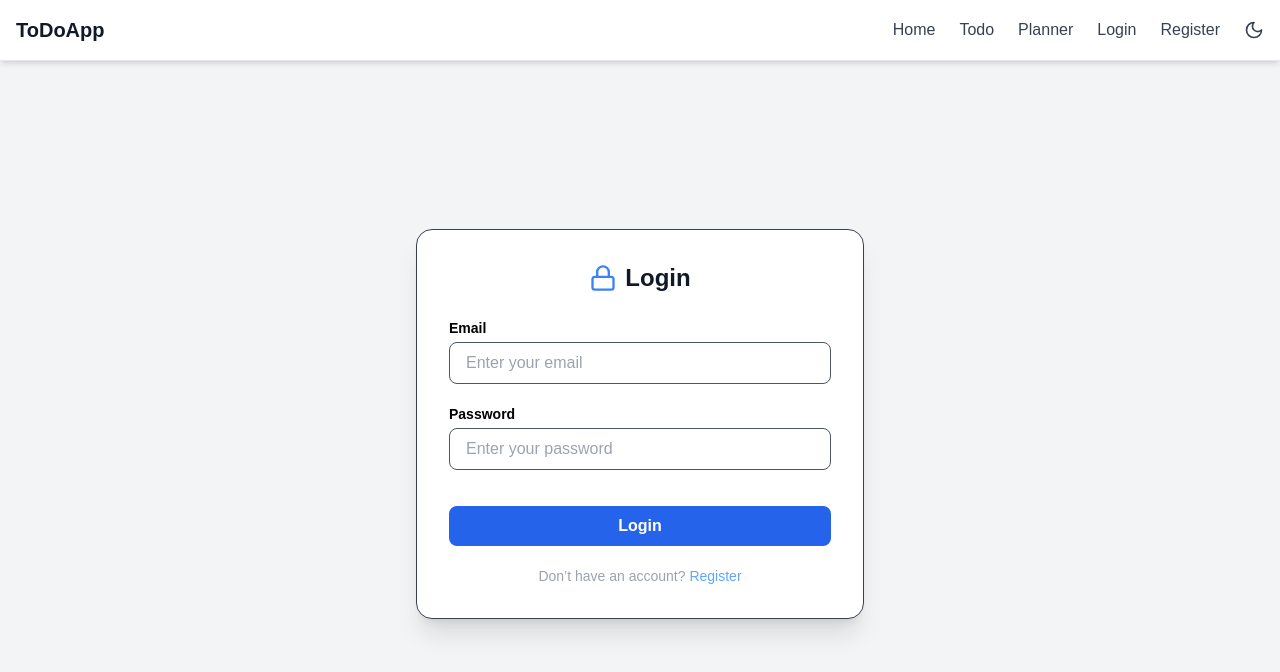
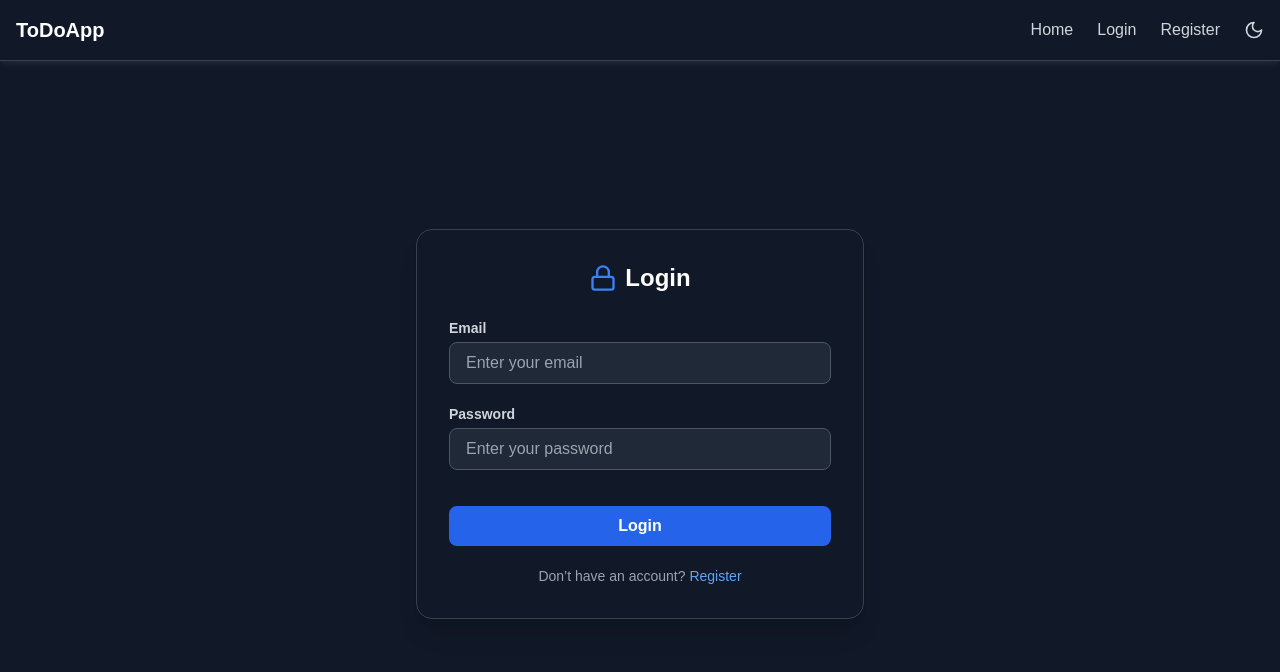
Before and after one commit to Ali-Ashraf-Abir/To-do-App, a Next.js app: page /login in a window 1280 px wide. Shown: the top 672 px of the page. Built offline with nearby package versions, Linux system fonts and the light colour scheme.

Commit message:
authentications are done with proper frontend middlewares,and fixed theme issue

```diff
--- a/package.json
+++ b/package.json
@@ -11,6 +11,7 @@
   "dependencies": {
     "@hello-pangea/dnd": "^18.0.1",
     "dayjs": "^1.11.13",
+    "jwt-decode": "^4.0.0",
     "lucide-react": "^0.511.0",
     "next": "14.2.29",
     "react": "^18",
--- a/src/app/(auth)/login/page.tsx
+++ b/src/app/(auth)/login/page.tsx
@@ -1,5 +1,5 @@
 import AuthForm from "@/components/AuthForm";
-import ThemeToggle from "@/components/ThemeToggle";
+
 
 export default function LoginPage() {
   return (
--- a/src/app/layout.tsx
+++ b/src/app/layout.tsx
@@ -2,8 +2,8 @@ import type { Metadata } from "next";
 import localFont from "next/font/local";
 import "./globals.css";
 import { ThemeProvider } from "@/context/ThemeContext";
-import ThemeToggle from "@/components/ThemeToggle";
 import Navbar from "@/components/shared/Navbar";
+import { AuthProvider } from "@/context/AuthContext";
 
 const geistSans = localFont({
   src: "./fonts/GeistVF.woff",
@@ -24,13 +24,31 @@ export const metadata: Metadata = {
 export default function RootLayout({ children }: { children: React.ReactNode }) {
   return (
     <html lang="en">
+      <head>
+        <script
+          dangerouslySetInnerHTML={{
+            __html: `
+              (function() {
+                try {
+                  const theme = localStorage.getItem('theme');
+                  if (theme === 'dark') {
+                    document.documentElement.classList.add('dark');
+                  } else {
+                    document.documentElement.classList.remove('dark');
+                  }
+                } catch (e) {}
+              })();
+            `,
+          }}
+        />
+      </head>
       <body className={`${geistSans.variable} ${geistMono.variable} transition-colors duration-300`}>
-
-        <ThemeProvider>
-          <Navbar />
-          {children}
-          {/* <ThemeToggle></ThemeToggle> */}
-        </ThemeProvider>
+        <AuthProvider>
+          <ThemeProvider>
+            <Navbar />
+            {children}
+          </ThemeProvider>
+        </AuthProvider>
       </body>
     </html>
   );
--- a/src/components/AuthForm.tsx
+++ b/src/components/AuthForm.tsx
@@ -6,6 +6,7 @@ import Link from "next/link";
 import { Lock, User } from "lucide-react"; // ✅ Lucide icons
 import apiRequest from '../utilities/apiCalls'
 import { useRouter } from "next/navigation";
+import { useAuth } from "@/context/AuthContext";
 interface AuthFormProps {
   type: "login" | "register";
 }
@@ -13,6 +14,7 @@ interface AuthFormProps {
 const AuthForm: React.FC<AuthFormProps> = ({ type }) => {
   const [form, setForm] = useState({ email: "", password: "" });
   const router = useRouter();
+  const { token, setToken } = useAuth();
   const handleChange = (e: React.ChangeEvent<HTMLInputElement>) => {
     setForm({ ...form, [e.target.name]: e.target.value });
   };
@@ -27,6 +29,7 @@ const AuthForm: React.FC<AuthFormProps> = ({ type }) => {
       if (data.token) {
         alert(`${type == 'login' ? 'login successful' : 'Registered Succesfully'}`)
         document.cookie = `token=${data.token}; path=/; max-age=86400; secure; samesite=strict`;
+        setToken(data.token);
         router.push('/todo');
 
       } else {
--- a/src/components/PlannerBoard.tsx
+++ b/src/components/PlannerBoard.tsx
@@ -130,7 +130,7 @@ export default function PlannerBoard() {
   console.log("Active column:", activeColumn);
 
   return (
-    <div className="min-h-screen p-4 bg-gray-50 dark:bg-gray-900 text-gray-900 dark:text-gray-100">
+    <div className="min-h-screen p-6 bg-gray-50 dark:bg-gray-900 text-gray-900 dark:text-gray-100">
       <h1 className="text-3xl font-bold mb-6 text-center">Planner Board</h1>
 
       <DragDropContext onDragEnd={onDragEnd}>
--- a/src/components/TodoDashboard.tsx
+++ b/src/components/TodoDashboard.tsx
@@ -56,7 +56,7 @@ export default function TodoDashboard() {
     const upcoming = todos.filter((t) => dayjs(t.date).isAfter(dayjs(), "day"));
 
     return (
-        <div className="max-w-4xl mx-auto p-4 space-y-6">
+        <div className="max-w-4xl mx-auto p-6 space-y-6">
             <h2 className="text-2xl font-bold text-gray-900 dark:text-white">Dashboard</h2>
             <div className="grid grid-cols-2 md:grid-cols-3 gap-4 text-white">
                 <div className="bg-blue-600 p-4 rounded-lg shadow">Total: {todos.length}</div>
--- a/src/components/shared/Navbar.tsx
+++ b/src/components/shared/Navbar.tsx
@@ -1,13 +1,19 @@
 "use client";
 
-import { useState, useEffect } from "react";
+import { useState, useEffect, use } from "react";
 import Link from "next/link";
-import { Menu, X, Sun, Moon } from "lucide-react";
+import { Menu, X, Sun, Moon, LogOutIcon } from "lucide-react";
+import getCookie from "@/utilities/getCookie";
+import apiRequest from "@/utilities/apiCalls";
+import { useAuth } from "@/context/AuthContext";
+import { jwtDecode } from "jwt-decode";
+import { useRouter } from "next/navigation";
 
 export default function Navbar() {
   const [mobileOpen, setMobileOpen] = useState(false);
   const [theme, setTheme] = useState<"light" | "dark">("light");
-
+  const { token, setToken, user, setUser,loggedIn } = useAuth();
+  const router= useRouter()
   useEffect(() => {
     const saved = localStorage.getItem("theme") as "light" | "dark";
     setTheme(saved ?? "light");
@@ -20,6 +26,27 @@ export default function Navbar() {
 
   const toggleTheme = () => setTheme(theme === "dark" ? "light" : "dark");
 
+  useEffect(() => {
+    const token = getCookie("token")
+    setToken(token || '')
+
+    if (token) {
+      setUser(jwtDecode(token))
+    }
+  }, [loggedIn])
+
+  const handleLogout = () => {
+    apiRequest('/auth/logout', 'POST', {})
+      .then((data) => {
+        if (data.status = 'success') {
+          document.cookie = "token=; path=/; max-age=0; secure; samesite=strict";
+          setToken('');
+          router.push('/')
+        }
+      }
+      )
+  }
+
   return (
     <nav className="flex items-center justify-between p-4 bg-white dark:bg-gray-900 shadow-md dark:shadow-gray-800 border-b dark:border-gray-700 fixed top-0 left-0 right-0 z-50">
       <Link href="/" className="text-xl font-bold text-gray-900 dark:text-white">
@@ -30,18 +57,30 @@ export default function Navbar() {
         <Link href="/" className="text-gray-700 dark:text-gray-300 hover:underline">
           Home
         </Link>
+        {
+          token &&
+          <div className="hidden md:flex items-center space-x-6">
             <Link href="/todo" className="text-gray-700 dark:text-gray-300 hover:underline">
               Todo
             </Link>
             <Link href="/planner" className="text-gray-700 dark:text-gray-300 hover:underline">
               Planner
             </Link>
+          </div>
+        }
+        {
+          !token && <div className="hidden md:flex items-center space-x-6">
             <Link href="/login" className="text-gray-700 dark:text-gray-300 hover:underline">
               Login
             </Link>
             <Link href="/register" className="text-gray-700 dark:text-gray-300 hover:underline">
               Register
             </Link>
+          </div>
+        }
+        {
+          token && <button onClick={() => handleLogout()} className="py-2 text-gray-700 dark:text-gray-300"><LogOutIcon></LogOutIcon></button>
+        }
         <button onClick={toggleTheme} className="text-gray-700 dark:text-gray-300">
           {theme === "dark" ? <Sun size={20} /> : <Moon size={20} />}
         </button>
@@ -56,12 +95,30 @@ export default function Navbar() {
 
       {mobileOpen && (
         <div className="absolute top-16 left-0 right-0 flex flex-col items-center bg-white dark:bg-gray-900 py-4 shadow-md md:hidden z-10">
-          <Link href="/login" className="py-2 text-gray-700 dark:text-gray-300">
+          {
+            token &&
+            <div className=" flex flex-col items-center">
+              <Link href="/todo" className="text-gray-700 dark:text-gray-300 py-2 hover:underline">
+                Todo
+              </Link>
+              <Link href="/planner" className="text-gray-700 dark:text-gray-300 py-2 hover:underline">
+                Planner
+              </Link>
+            </div>
+          }
+          {
+            !token && <div className="  flex flex-col items-center">
+              <Link href="/login" className="text-gray-700 dark:text-gray-300 py-2 hover:underline">
                 Login
               </Link>
-          <Link href="/register" className="py-2 text-gray-700 dark:text-gray-300">
+              <Link href="/register" className="text-gray-700 dark:text-gray-300 py-2 hover:underline">
                 Register
               </Link>
+            </div>
+          }
+          {
+            token && <button onClick={handleLogout} className="py-2 text-gray-700 dark:text-gray-300">Logout</button>
+          }
           <button onClick={toggleTheme} className="py-2 text-gray-700 dark:text-gray-300">
             {theme === "dark" ? "Light Mode" : "Dark Mode"}
           </button>
--- /dev/null
+++ b/src/context/AuthContext.tsx
@@ -0,0 +1,35 @@
+'use client';
+
+import { createContext, useContext, useState, ReactNode } from 'react';
+
+type AuthContextType = {
+    token: string | null;
+    setToken: (token: string | null) => void;
+    user: string | null;
+    setUser: (user: string | null) => void;
+    loggedIn: boolean | null;
+    setLoggedIn: (loggedIn: boolean | null) => void;
+};
+
+const AuthContext = createContext<AuthContextType | undefined>(undefined);
+
+export const AuthProvider = ({ children }: { children: ReactNode }) => {
+    const [token, setToken] = useState<string | null>(null);
+    const [user, setUser] = useState<string | null>(null);
+    const [loggedIn,setLoggedIn] = useState<boolean | null>(null);
+
+    return (
+        <AuthContext.Provider value={{ token, setToken, user, setUser, loggedIn, setLoggedIn }}>
+            {children}
+        </AuthContext.Provider>
+    );
+};
+
+// Hook for easy access
+export const useAuth = () => {
+    const context = useContext(AuthContext);
+    if (!context) {
+        throw new Error('useAuth must be used within AuthProvider');
+    }
+    return context;
+};
--- a/src/context/ThemeContext.tsx
+++ b/src/context/ThemeContext.tsx
@@ -11,21 +11,20 @@ type ThemeContextType = {
 const ThemeContext = createContext<ThemeContextType | undefined>(undefined);
 
 export const ThemeProvider = ({ children }: { children: React.ReactNode }) => {
-  const [theme, setTheme] = useState<Theme>("dark");
+  const [theme, setTheme] = useState<Theme>(() => {
+    if (typeof window !== "undefined") {
+      return (localStorage.getItem("theme") as Theme) || "dark";
+    }
+    return "dark"; // fallback during SSR
+  });
 
   useEffect(() => {
-    const saved = localStorage.getItem("theme") as Theme;
-    if (saved) {
-      setTheme(saved);
-      document.documentElement.classList.toggle("dark", saved === "dark");
-    }
-  }, []);
+    document.documentElement.classList.toggle("dark", theme === "dark");
+    localStorage.setItem("theme", theme);
+  }, [theme]);
 
   const toggleTheme = () => {
-    const newTheme: Theme = theme === "dark" ? "light" : "dark";
-    setTheme(newTheme);
-    document.documentElement.classList.toggle("dark", newTheme === "dark");
-    localStorage.setItem("theme", newTheme);
+    setTheme((prev) => (prev === "dark" ? "light" : "dark"));
   };
 
   return (
--- /dev/null
+++ b/src/utilities/getCookie.ts
@@ -0,0 +1,6 @@
+export default function getCookie(name: string): string | null {
+  const value = `; ${document.cookie}`;
+  const parts = value.split(`; ${name}=`);
+  if (parts.length === 2) return parts.pop()?.split(';').shift() || null;
+  return null;
+}
```
Also changed, not shown: src/utilities/jwtDecode.ts (added, +18 -0 lines), 1 other file (tests, documents, lock files or other folders). Lines whose indentation alone changed are shown as unchanged.
